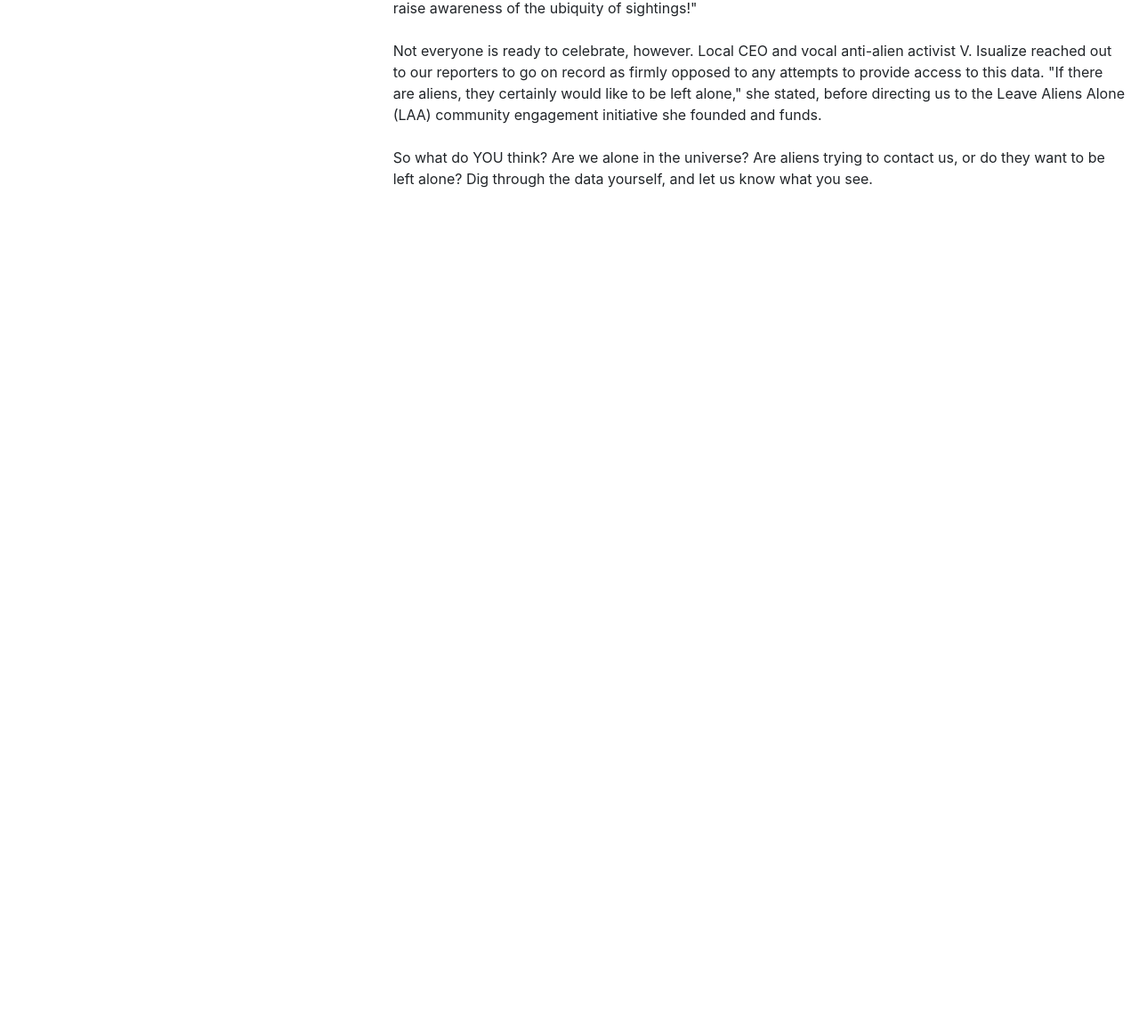
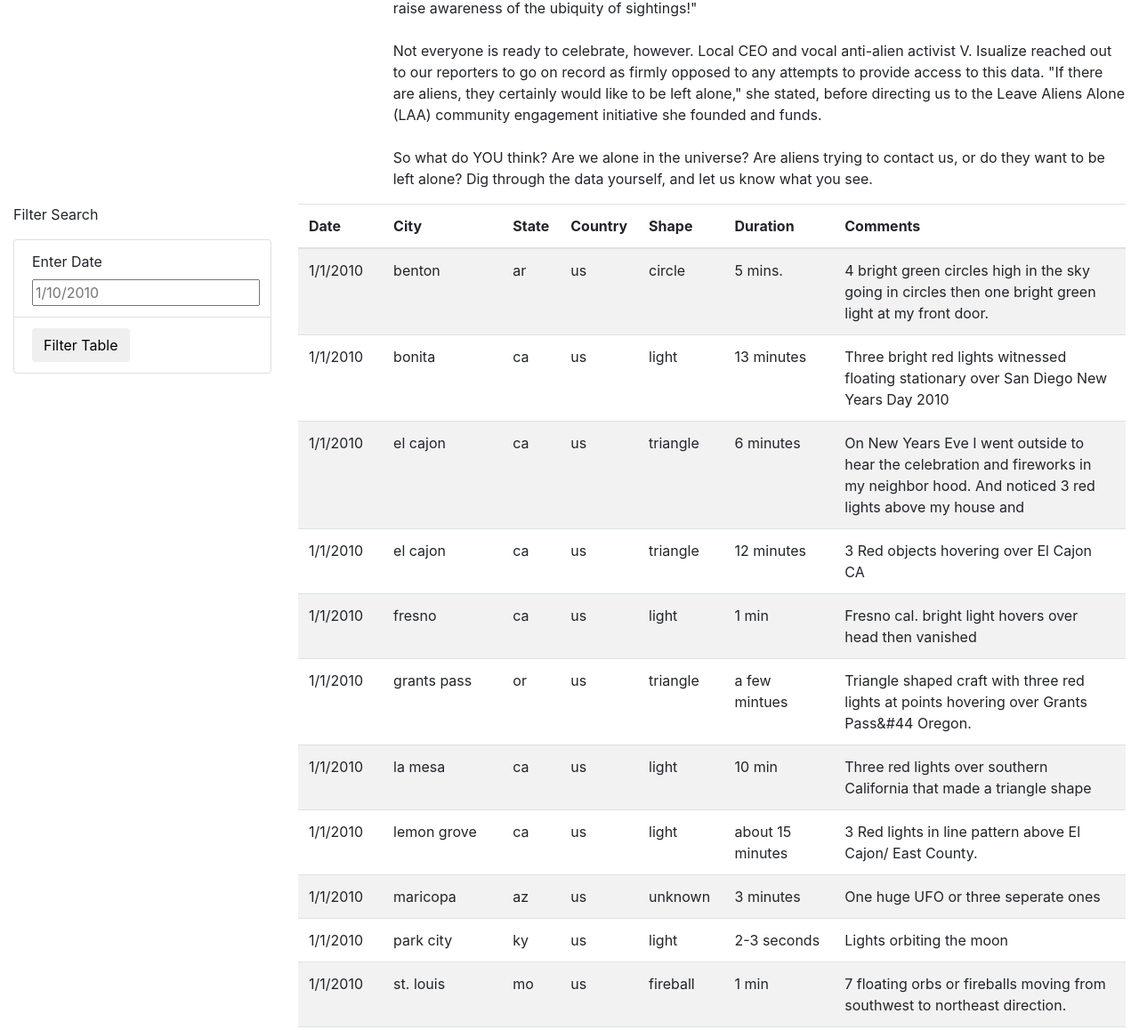
Before and after one commit to itochax23/UFOs, a plain HTML site: page index.html in a window 1280 px wide. Shown: the part 491-1649 px from the top of the page at 89% size. Before the commit the page ends 800 px from the top, so only its background shows below. Drawn offline with nearby package versions, Linux system fonts and the light colour scheme.

Commit message:
Update index.html

```diff
--- a/index.html
+++ b/index.html
@@ -34,5 +34,42 @@
           </div>
         </div>
     </div>
+    <div class="container-fluid">
+        <div class="row">
+          <div class="col-md-3">
+            <form>
+                <p>Filter Search</p>
+              </form>
+              <ul class="list-group">
+                <li class="list-group-item">
+                    <label for="date">Enter Date</label>
+                    <input type="text" placeholder="1/10/2010" id="datetime" />
+                </li>
+                <li class="list-group-item">
+                    <button id="filter-btn" type="button" class="btn btn-default">Filter Table</button>
+                </li>
+            </ul>
+          </div>
+        <div class="col-md-9">
+            <table class="table table-striped">
+                <thead>
+                    <tr>
+                        <th>Date</th>
+                        <th>City</th>
+                        <th>State</th>
+                        <th>Country</th>
+                        <th>Shape</th>
+                        <th>Duration</th>
+                        <th>Comments</th>
+                    </tr>
+                </thead>
+                <tbody></tbody>
+            </table>
+        </div>
+    </div>
+    </div>
+        <script src="https://cdnjs.cloudflare.com/ajax/libs/d3/4.11.0/d3.js"></script>
+        <script src="static/js/data.js"></script>
+        <script src="static/js/app.js"></script>
 </body>
 </html>
```
